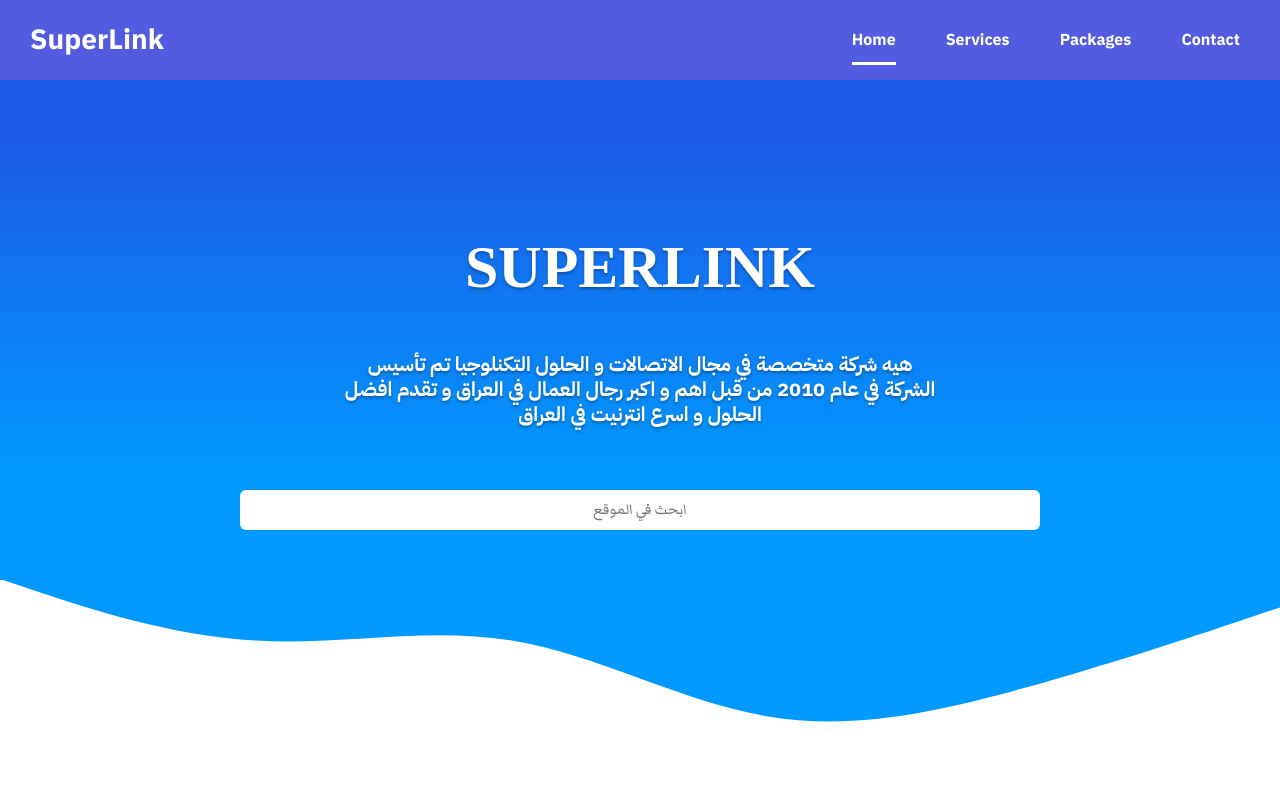
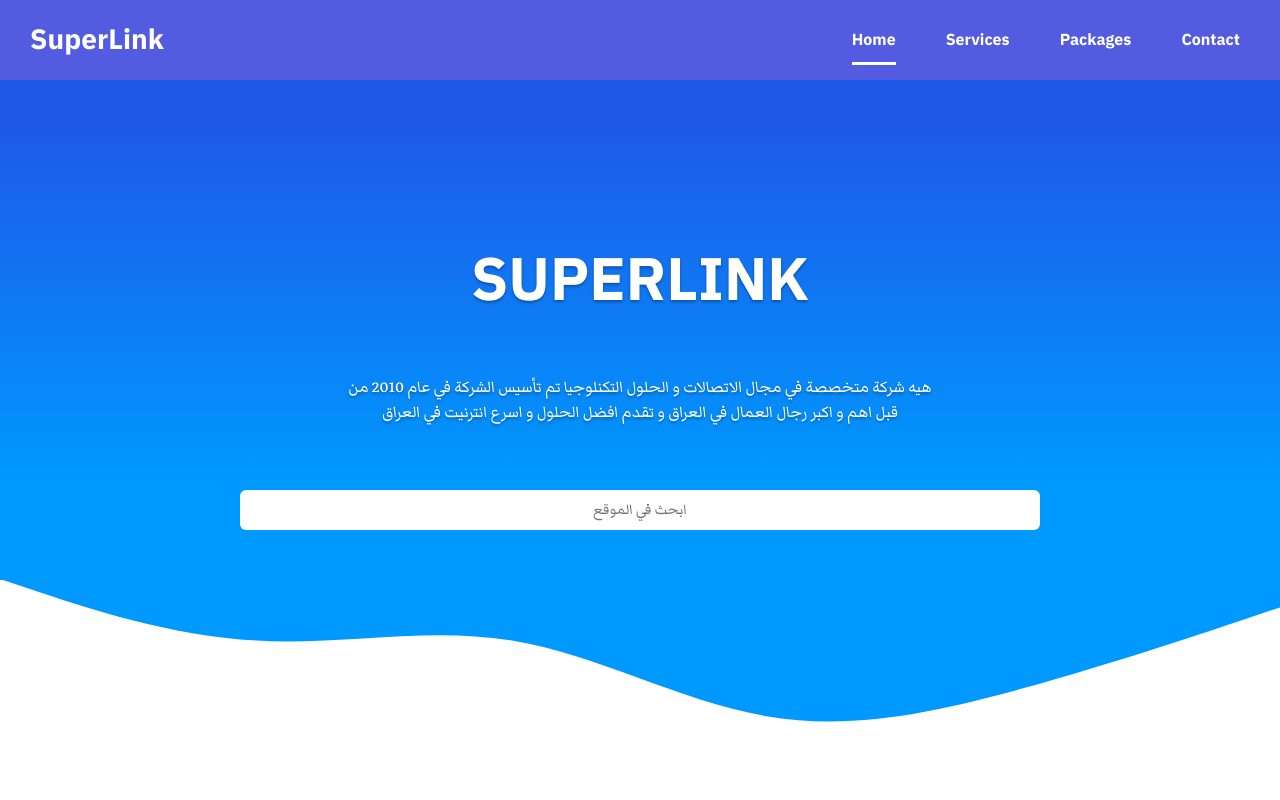
Before and after one commit to MAbdalrhman/SuperLink, a plain HTML site: page index.html in a window 1280 px wide. Shown: the top 800 px of the page. Drawn offline with Linux system fonts and the light colour scheme.

Commit message:
Update main.css

```diff
--- a/CSS/main.css
+++ b/CSS/main.css
@@ -85,7 +85,7 @@ header nav ul li a:hover{
 
 .subtitle span{
     text-shadow: var(--mainSHADOW);
-    font-family: ;
+    font-family:  var(--secondaryFONT);
     color: var(--mainCOLOR);
     user-select: none;
     font-weight: 600;
@@ -94,7 +94,7 @@ header nav ul li a:hover{
 
 .subtitle p{
     text-shadow: var(--mainSHADOW);
-    font-family: secondaryFONT;
+    font-family: mainFONT;
     color: var(--mainCOLOR);
     line-height: 25px;
     text-align: center;
```
